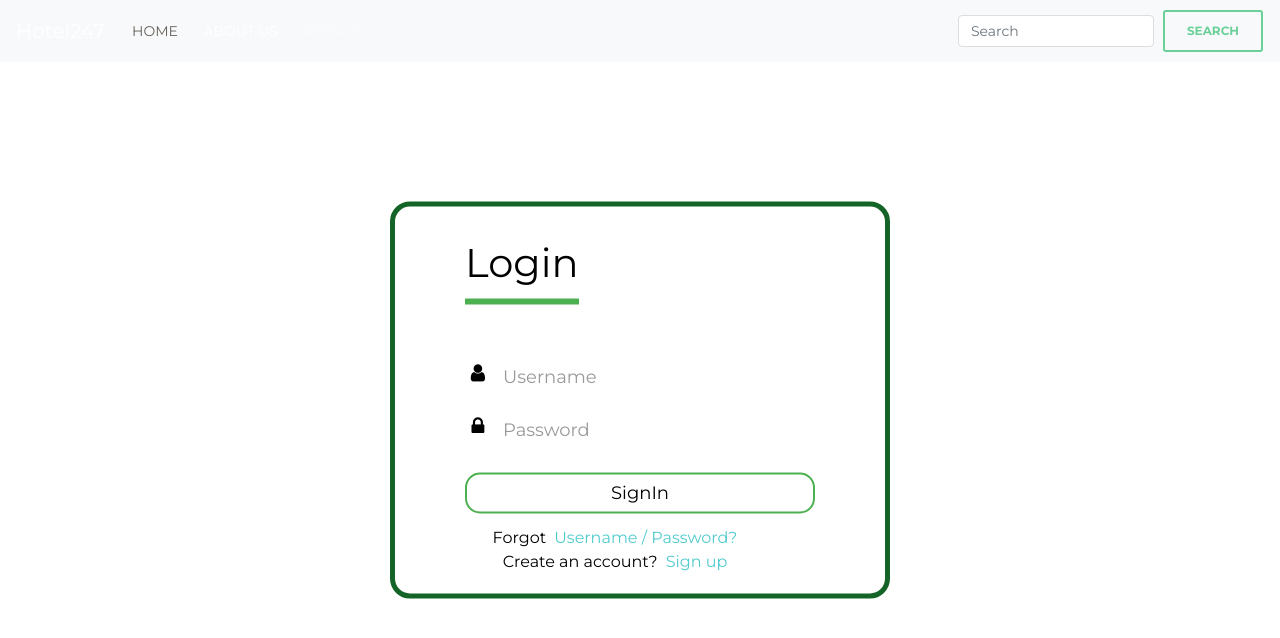
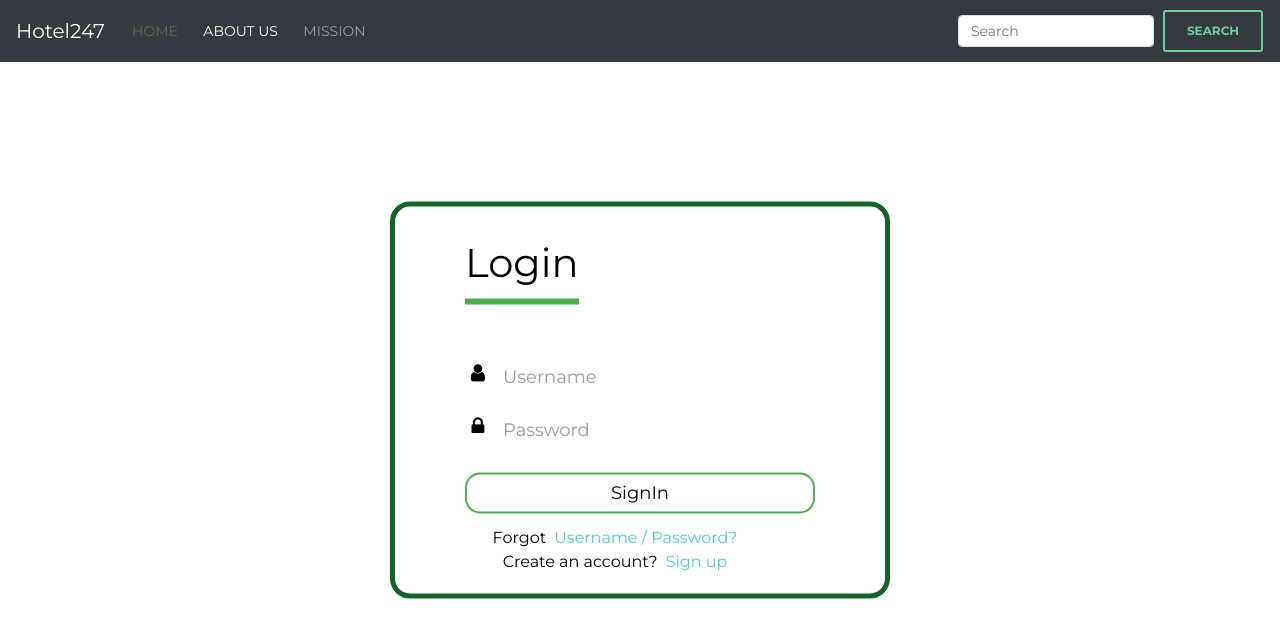
Before and after one commit to hold7door/Hotel247, a React (Create React App) app in the folder front/: page /login in a window 1280 px wide. Shown: the top 638 px of the page. Built offline with nearby package versions, Linux system fonts and the light colour scheme; no server answers.

Commit message:
Minor Changes

```diff
--- a/front/src/components/Sidebar/Sidebar.jsx
+++ b/front/src/components/Sidebar/Sidebar.jsx
@@ -66,7 +66,7 @@
             </div>
           </a>
           <a
-            href=""
+            href="/"
             className="simple-text logo-normal"
           >
             Hotel 247
--- a/front/src/components/loginPage.js
+++ b/front/src/components/loginPage.js
@@ -6,8 +6,8 @@
     render(){
         return (
             <div className = "nav-container">
-                <nav className="navbar navbar-expand-lg navbar-light bg-light">
-                <a className="navbar-brand" href="#">Hotel247</a>
+                <nav className="navbar navbar-expand-lg navbar-dark bg-dark">
+                <a className="navbar-brand" href="/">Hotel247</a>
                 <button className="navbar-toggler" type="button" data-toggle="collapse" data-target="#navbarTogglerDemo02" aria-controls="navbarTogglerDemo02" aria-expanded="false" aria-label="Toggle navigation">
                     <span className="navbar-toggler-icon"></span>
                 </button>
```
